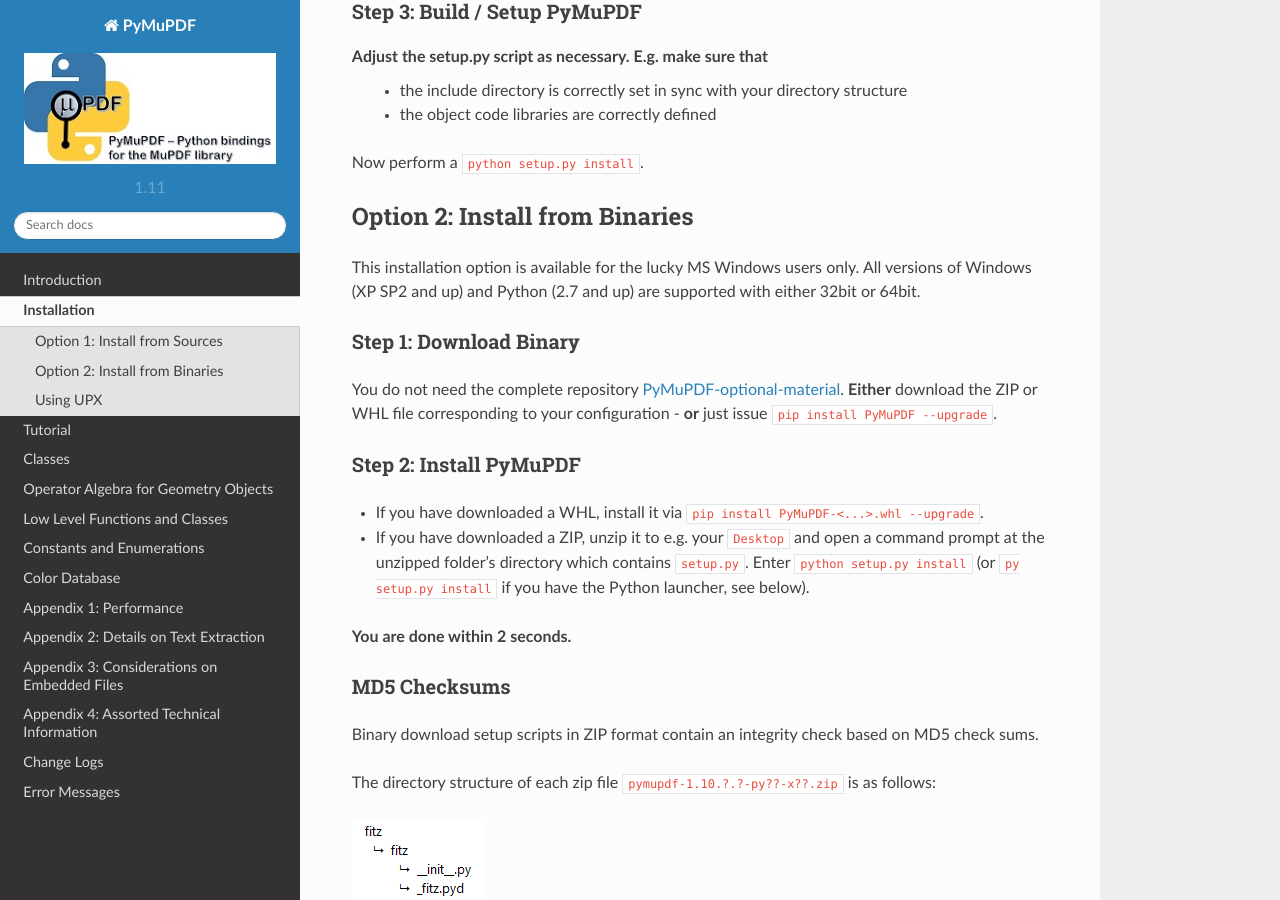
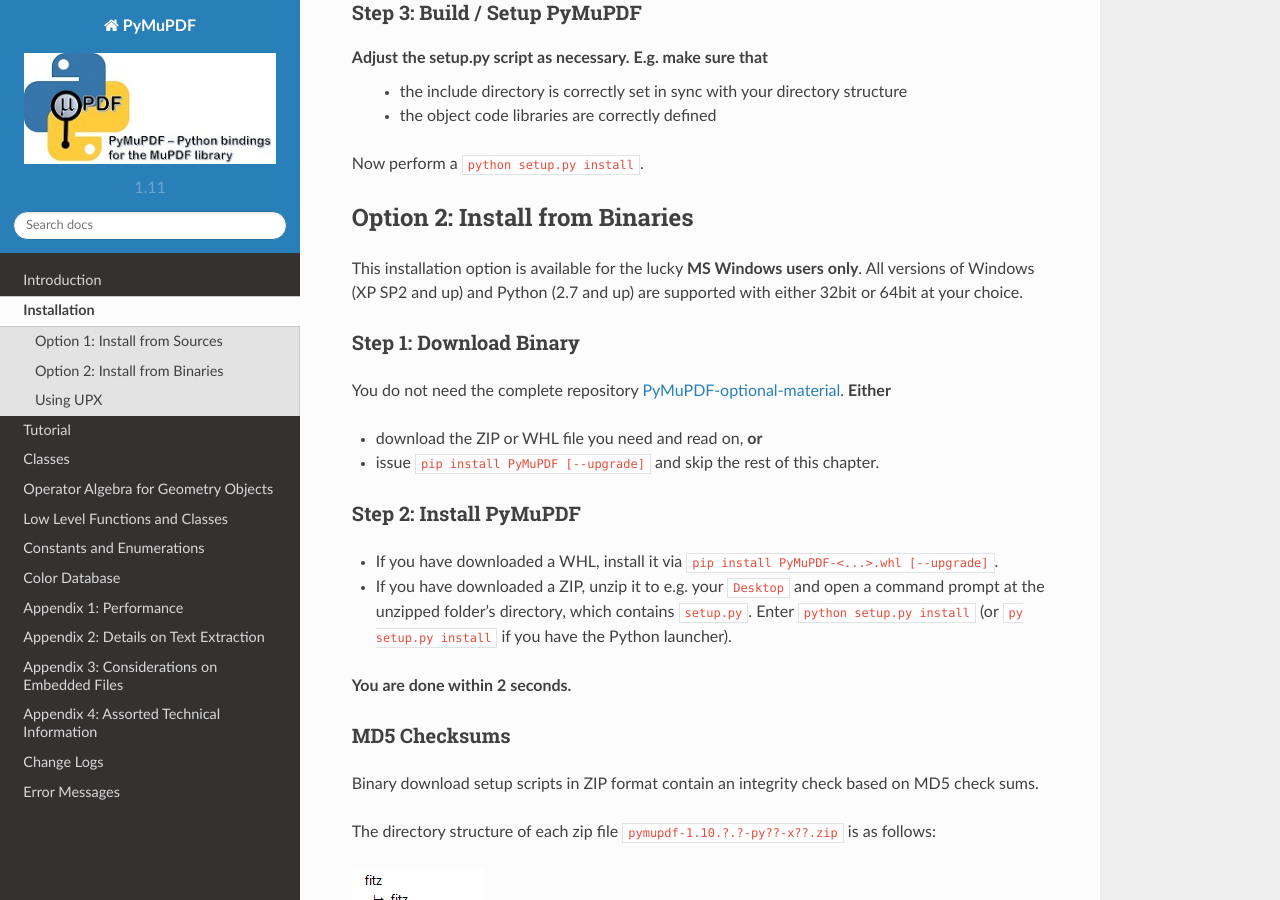
Before and after one commit to pymupdf/PyMuPDF-Optional-Material, a Sphinx documentation site: the page built from docs/installation.rst, in a window 1280 px wide and 900 px high, scrolled down 2737 px. Built offline with Sphinx 7.4.7 and the Read the Docs theme 2.0.0, drawn with Linux system fonts in a browser that asks for light colours; some of the changed text lies outside the part shown.

Commit message:
Documentation update

```diff
--- a/docs/installation.rst
+++ b/docs/installation.rst
@@ -120,19 +122,25 @@
 
 Now perform a ``python setup.py install``.
 
+.. _InstallBinary:
+
 Option 2: Install from Binaries
 --------------------------------
-This installation option is available for the lucky MS Windows users only. All versions of Windows (XP SP2 and up) and Python (2.7 and up) are supported with either 32bit or 64bit.
+This installation option is available for the lucky **MS Windows users only**. All versions of Windows (XP SP2 and up) and Python (2.7 and up) are supported with either 32bit or 64bit at your choice.
 
 Step 1: Download Binary
 ~~~~~~~~~~~~~~~~~~~~~~~~~~~~~~~~~~
-You do not need the complete repository `PyMuPDF-optional-material <https://github.com/JorjMcKie/PyMuPDF-optional-material/>`_. **Either** download the ZIP or WHL file corresponding to your configuration - **or** just issue ``pip install PyMuPDF --upgrade``.
+You do not need the complete repository `PyMuPDF-optional-material <https://github.com/JorjMcKie/PyMuPDF-optional-material/>`_. **Either**
+
+* download the ZIP or WHL file you need and read on, **or**
+
+* issue ``pip install PyMuPDF [--upgrade]`` and skip the rest of this chapter.
 
 Step 2: Install PyMuPDF
 ~~~~~~~~~~~~~~~~~~~~~~~~
-* If you have downloaded a WHL, install it via ``pip install PyMuPDF-<...>.whl --upgrade``.
+* If you have downloaded a WHL, install it via ``pip install PyMuPDF-<...>.whl [--upgrade]``.
 
-* If you have downloaded a ZIP, unzip it to e.g. your ``Desktop`` and open a command prompt at the unzipped folder's directory which contains ``setup.py``. Enter ``python setup.py install`` (or ``py setup.py install`` if you have the Python launcher, see below).
+* If you have downloaded a ZIP, unzip it to e.g. your ``Desktop`` and open a command prompt at the unzipped folder's directory, which contains ``setup.py``. Enter ``python setup.py install`` (or ``py setup.py install`` if you have the Python launcher).
 
 **You are done within 2 seconds.**
 
```
Also changed, not shown: other parts of docs/installation.rst (+4 -2 lines), 1 other file.
